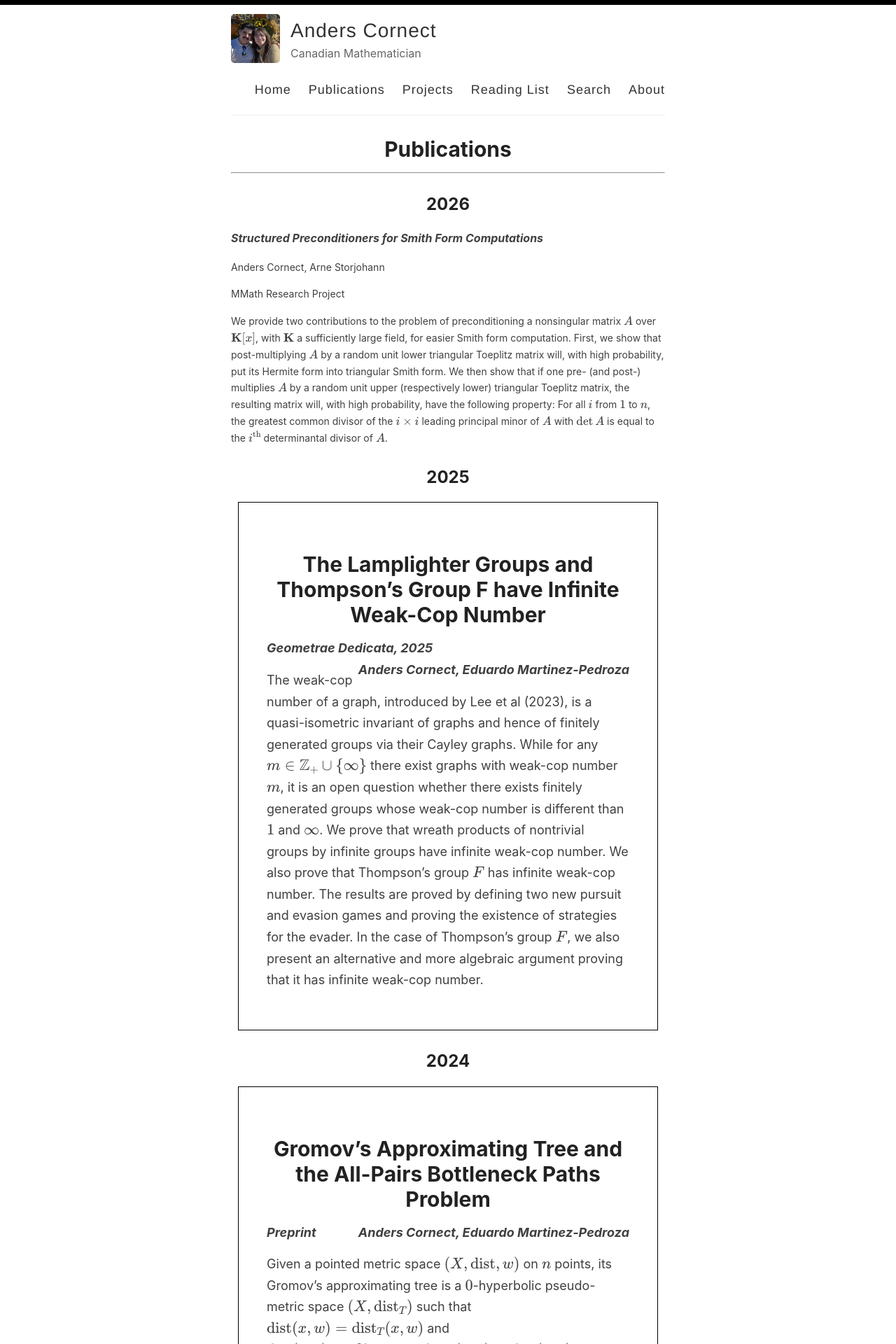
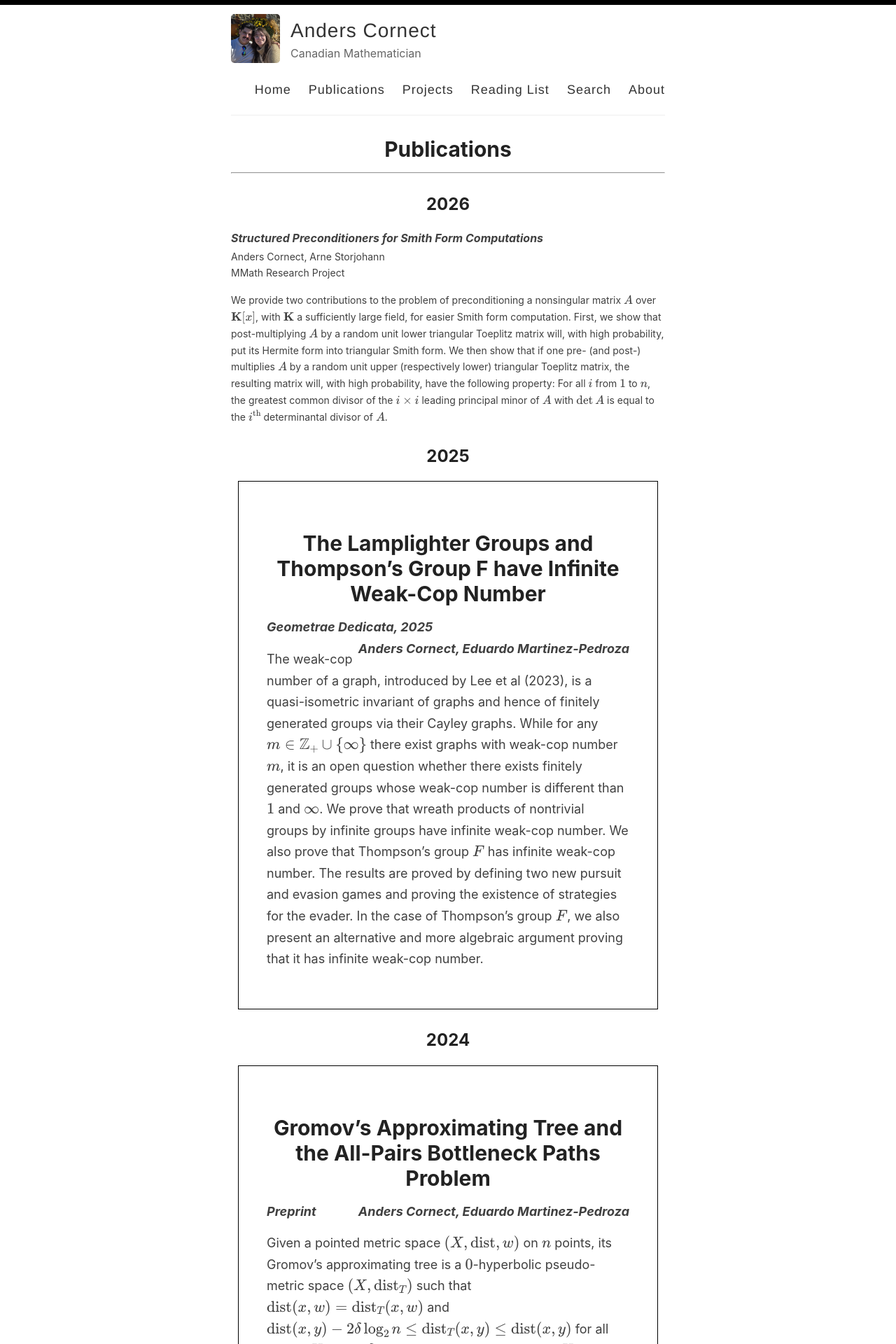
Before and after one commit to And-ers/And-ers.github.io, a Jekyll site: the page built from _pages/publications.md, in a window 1280 px wide. Shown: the top 1920 px of the page at 70% size. Built offline with Jekyll 4.4.1, drawn with Linux system fonts in a browser that asks for light colours.

Commit message:
modified:   assets/style.scss

```diff
--- a/assets/style.scss
+++ b/assets/style.scss
@@ -1165,11 +1165,14 @@ Modules - reusable parts of our design
 .author{
   font-size: 14px;
   padding: 0px;
+  margin: 0px;
 }
 
 .pubtitle{
   font-size: 16px;
   font-weight: bold;
+  padding: 0px;
+  margin: 0px;
 }
 
 // Settled on moving the import of syntax highlighting to the bottom of the CSS
```
